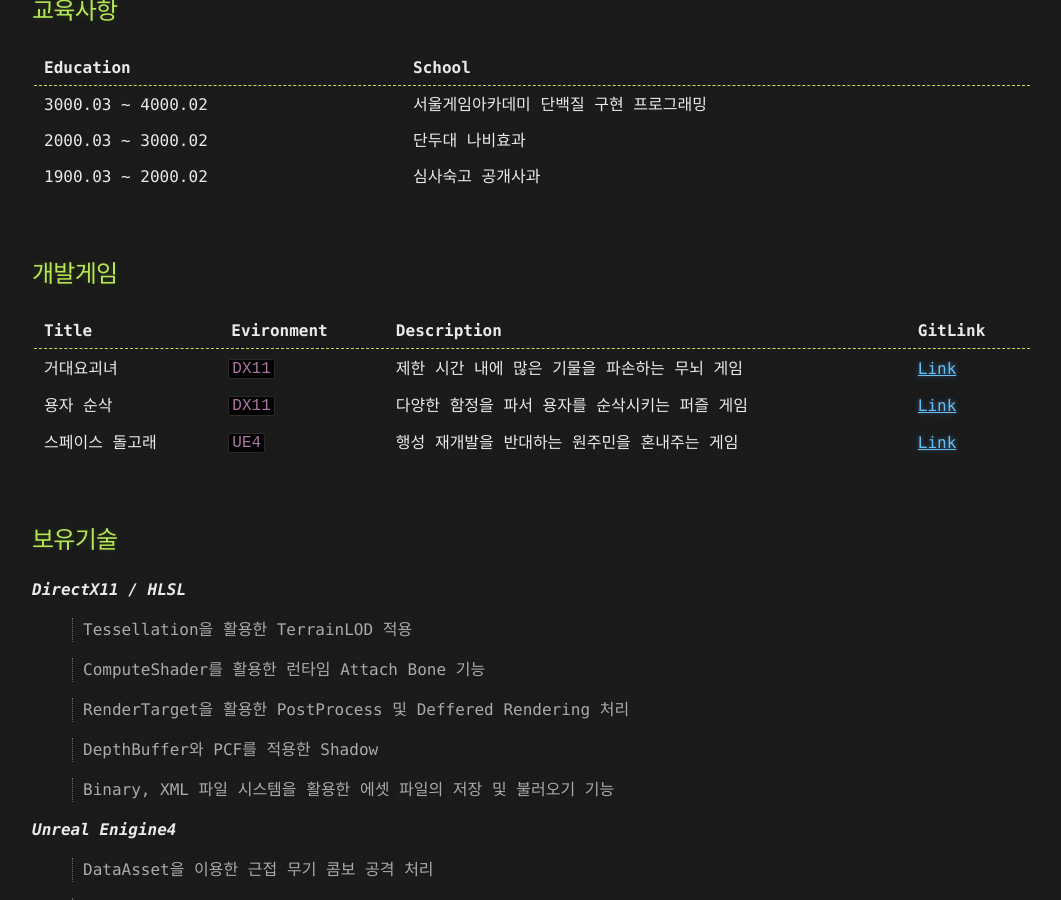
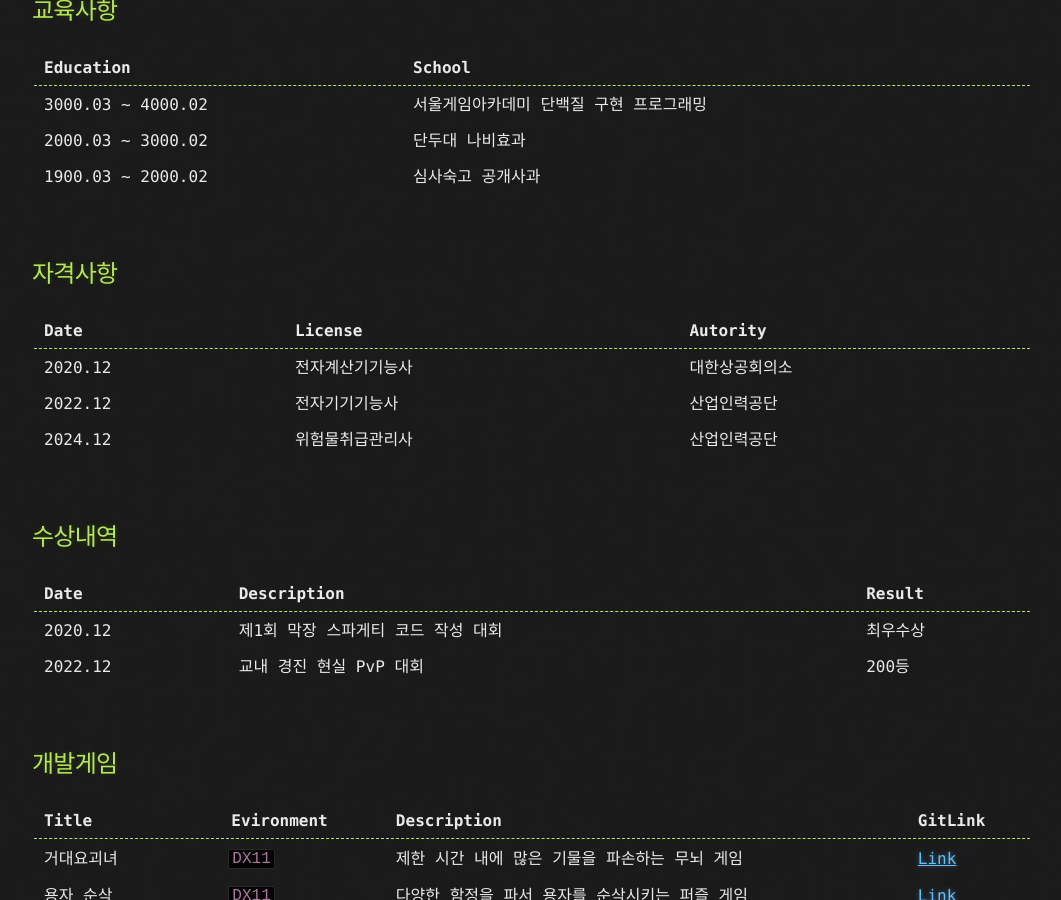
Before and after one commit to simeddk/Blog, a Jekyll site: the page built from _posts/2022-01-11-자소서 양식.md, in a window 1280 px wide and 900 px high, scrolled down 896 px. Shown: the whole window, without its empty margins (108-1169 px from the left). Built offline with Jekyll 4.4.1, drawn with Linux system fonts in a browser that asks for light colours.

Commit message:
내용추가

```diff
--- a/_posts/2022-01-11-자소서 양식.md
+++ b/_posts/2022-01-11-자소서 양식.md
@@ -26,6 +26,25 @@ published: true
 |3000.03 ~ 4000.02|서울게임아카데미 단백질 구현 프로그래밍|
 |2000.03 ~ 3000.02|단두대 나비효과|
 |1900.03 ~ 2000.02|심사숙고 공개사과|
+
+<br/>
+
+## 자격사항
+
+|Date|License|Autority|
+|:---|:---|:---|
+|2020.12|전자계산기기능사|대한상공회의소|
+|2022.12|전자기기기능사|산업인력공단|
+|2024.12|위험물취급관리사|산업인력공단|
+
+<br/>
+
+## 수상내역
+
+|Date|Description|Result|
+|:---|:---|:---|
+|2020.12|제1회 막장 스파게티 코드 작성 대회|최우수상|
+|2022.12|교내 경진 현실 PvP 대회|200등|
 
 <br/>
 
```
